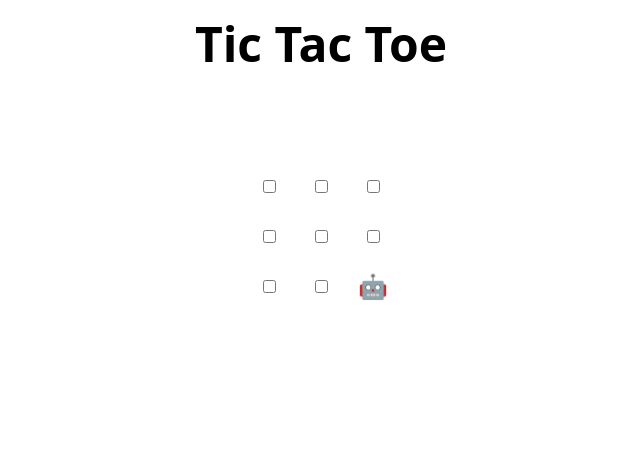
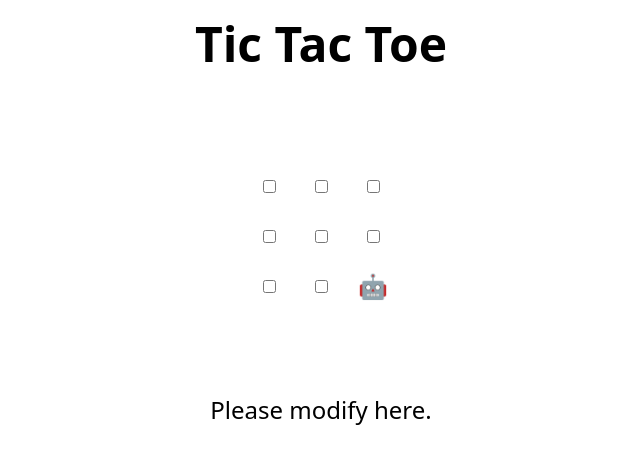
Before and after one commit to kumano-mi/skills-review-pull-requests, a plain HTML site: page index.html in a window 1280 px wide. Shown: the whole page, without its empty margins (319-959 px from the left). Drawn offline with Linux system fonts and the light colour scheme.

Commit message:
Update index.html
Please check again.

```diff
--- a/index.html
+++ b/index.html
@@ -48,7 +48,7 @@
 </table>
 
 <h2 hidden>Game over, refresh to play again 🧑‍💻 🤖!</h2>
-
+Please modify here.
 <script>
   // Initialization
   const boxes = Array.from(document.querySelectorAll("td"));
```
